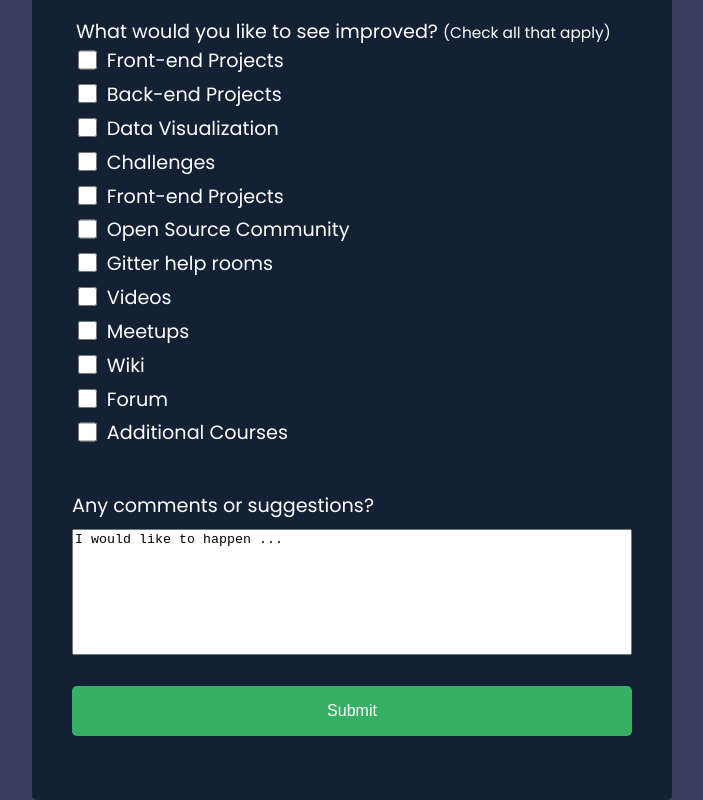
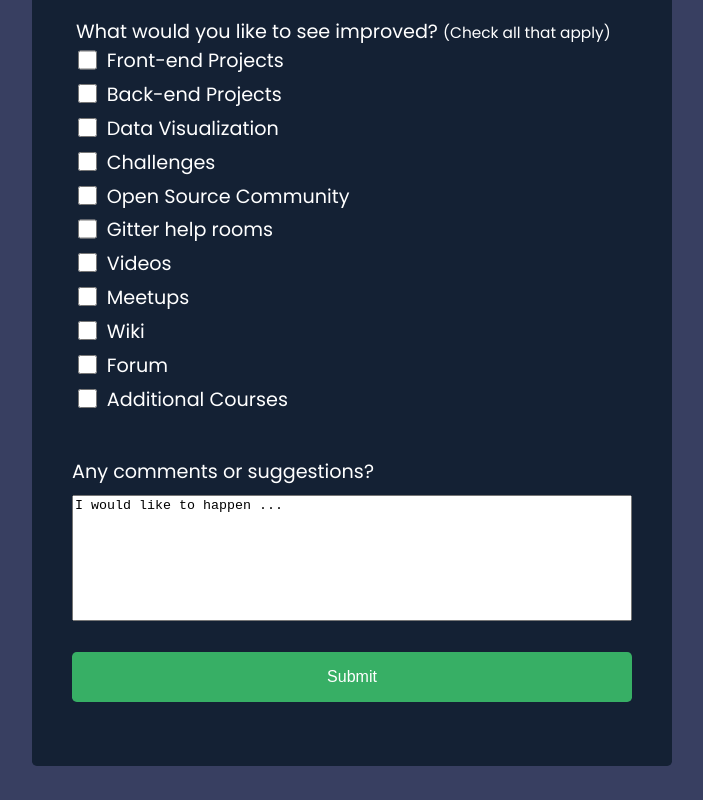
Before and after one commit to ahmetmertyilmaz/survey-form, a plain HTML site: page index.html in a window 1280 px wide. Shown: the part 754-1554 px from the top of the page, without its empty margins (288-991 px from the left). After the commit the page ends 1520 px from the top, so only its background shows below. Drawn offline with Linux system fonts and the light colour scheme.

Commit message:
fixed Duplicate ID

```diff
--- a/index.html
+++ b/index.html
@@ -85,11 +85,6 @@
                             value="challenge-projects">Challenges</label>
                 </div>
                 <div class="form-group">
-                    <label class="wish"><input type="checkbox" name="wishes" id="front-end-projects"
-                            value="front-end-projects">Front-end
-                        Projects</label>
-                </div>
-                <div class="form-group">
                     <label class="wish"><input type="checkbox" name="wishes" id="open-source-community"
                             value="open-source-community">Open Source Community</label>
                 </div>
```
